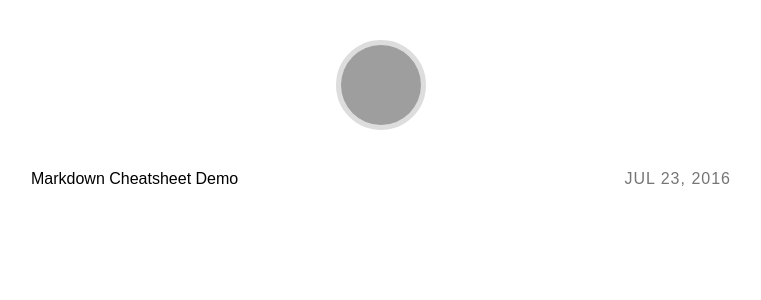
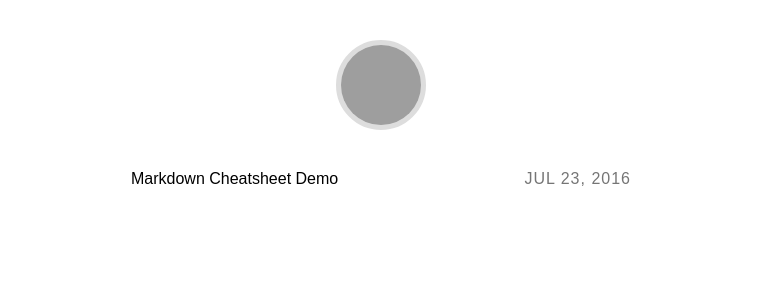
Before and after one commit to prakashr1984/prakashr1984.github.io, a Jekyll site: the page built from index.html, in a window 1280 px wide. Shown: the top 300 px of the page, without its empty margins (259-1020 px from the left). Built offline with Jekyll 4.4.1, drawn with Linux system fonts in a browser that asks for light colours; some web fonts are replaced; grey boxes are pictures that could not be loaded.

Commit message:
Update main.scss

```diff
--- a/_sass/main.scss
+++ b/_sass/main.scss
@@ -305,7 +305,7 @@ article {
   }
 }
 section {
-  max-width: 700px;
+  max-width: 500px;
   margin: 0 auto;
   ul {
     list-style: none;
```
